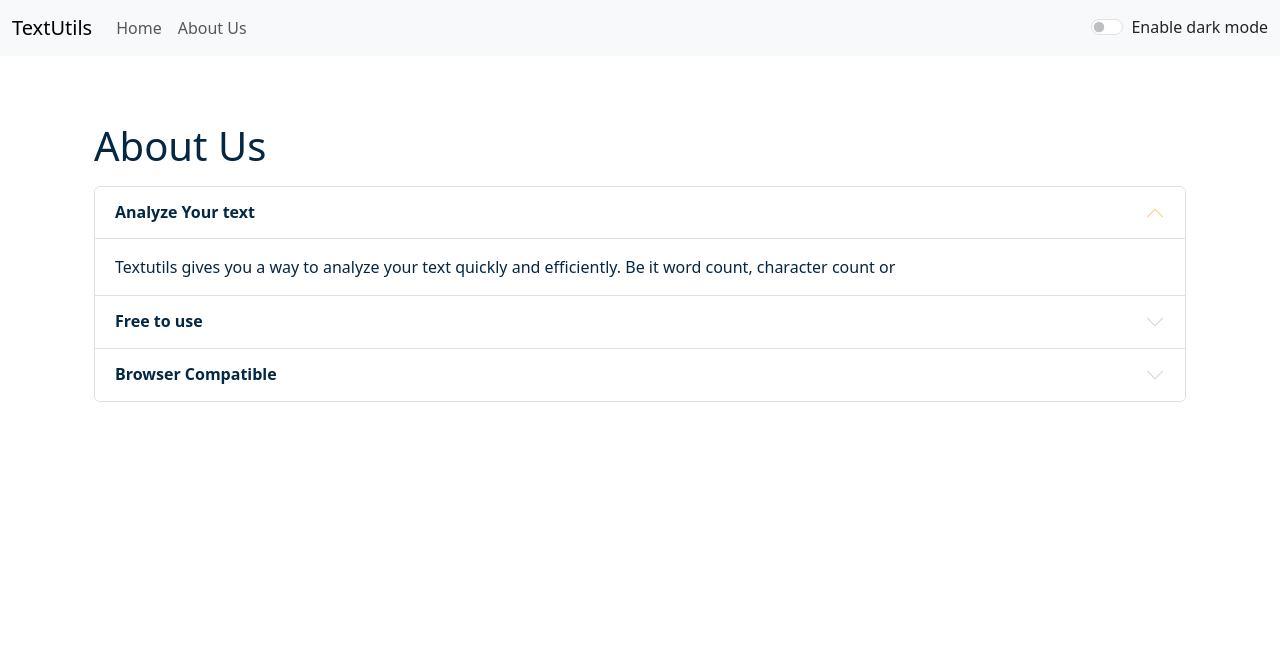
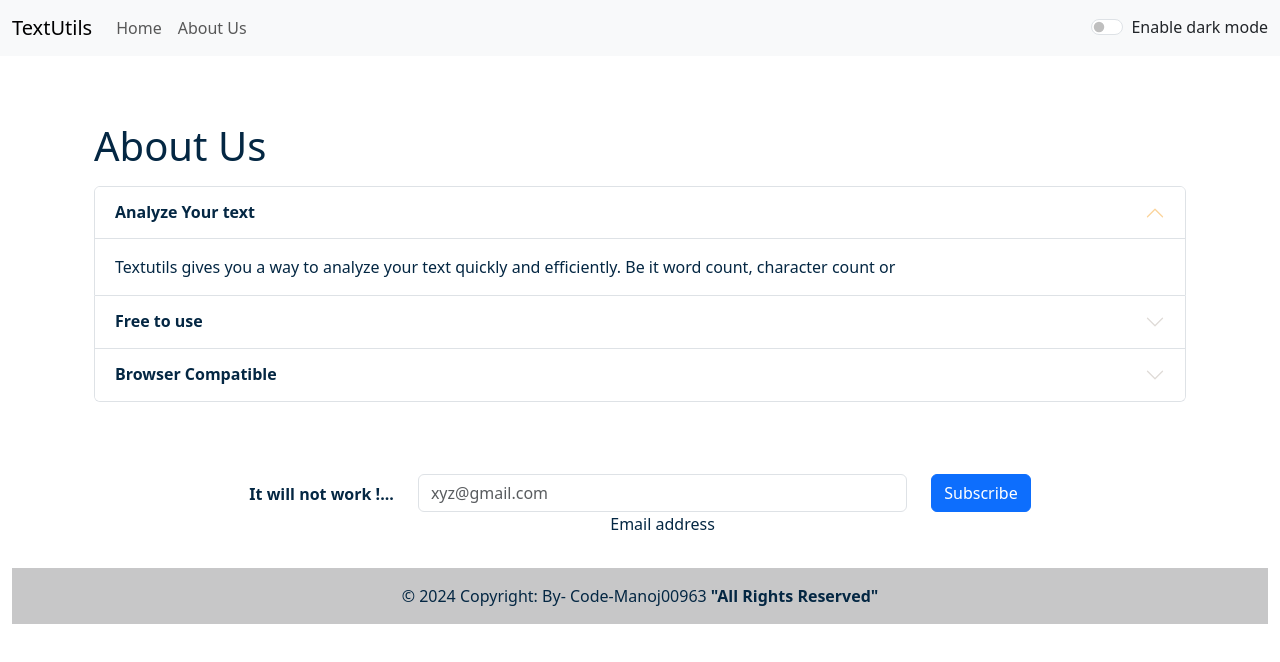
Before and after one commit to manojsingh00963/React_project, a React (Create React App) app in the folder textutils/: page /about in a window 1280 px wide. Shown: the top 662 px of the page. Built offline with nearby package versions, Linux system fonts and the light colour scheme.

Commit message:
'add footer '

```diff
--- a/textutils/src/App.js
+++ b/textutils/src/App.js
@@ -5,6 +5,7 @@ import React, { useState } from 'react';
 import About from './Component/About';
 import { BrowserRouter, Routes, Route } from 'react-router-dom';
 import Alert from './Component/Alert';
+import Footer from './Footer';
 
 function App() {
   const [mode, setMode] = useState('light'); // Whether dark mode is enabled or not
@@ -45,6 +46,7 @@ function App() {
           </Routes>
         </div>
       </BrowserRouter>
+      <Footer toggleMode={toggleMode}  mode={mode}/>
     </>
   );
 }
--- /dev/null
+++ b/textutils/src/Footer.js
@@ -0,0 +1,69 @@
+import React from 'react'
+
+function Footer(props) {
+    return (
+        <>
+            <div className="container-fluid  my-5  bottom-0 ">
+                <footer className={`bg-${props.mode} text-center`}
+                 style={{ backgroundColor: props.mode === 'dark' ? '#13466e' : 'white', color: props.mode === 'dark' ? 'white' : '#042743' }}
+
+                >
+
+                    <div className="container-fluid p-4 pb-0"
+                     style={{ backgroundColor: props.mode === 'dark' ? '#13466e' : 'white', color: props.mode === 'dark' ? 'white' : '#042743' }}
+                     >
+
+                        <section className="">
+                            <form action="">
+
+                                <div className="row d-flex justify-content-center">
+
+                                    <div className="col-auto">
+                                        <p className="pt-2">
+                                            <strong>It will not work !... </strong>
+                                        </p>
+                                    </div>
+
+                                    <div className="col-md-5 col-12">
+
+                                        <div className="form-outline mb-4">
+                                            <input
+                                             style={{ backgroundColor: props.mode === 'dark' ? '#13466e' : 'white', color: props.mode === 'dark' ? 'white' : '#042743' }}
+                                                placeholder='xyz@gmail.com'
+                                                type="email"
+                                                id="form5Example2"
+                                                className="form-control"
+                                            />
+                                            <label className="form-label" htmlFor="form5Example2">
+                                                Email address
+                                            </label>
+                                        </div>
+                                    </div>
+
+                                    <div className="col-auto">
+
+                                        <button type="submit" className="btn btn-primary mb-4">
+                                            Subscribe
+                                        </button>
+                                    </div>
+
+                                </div>
+
+                            </form>
+                        </section>
+
+                    </div>
+                    <div
+                        className="text-center p-3"
+                        style={{ backgroundColor: "rgba(0, 0, 0, 0.2)" }}
+                    >
+                        © 2024 Copyright: By- Code-Manoj00963  <b>"All Rights Reserved"</b>
+                    </div>
+
+                </footer>
+            </div>
+        </>
+    )
+}
+
+export default Footer
```
